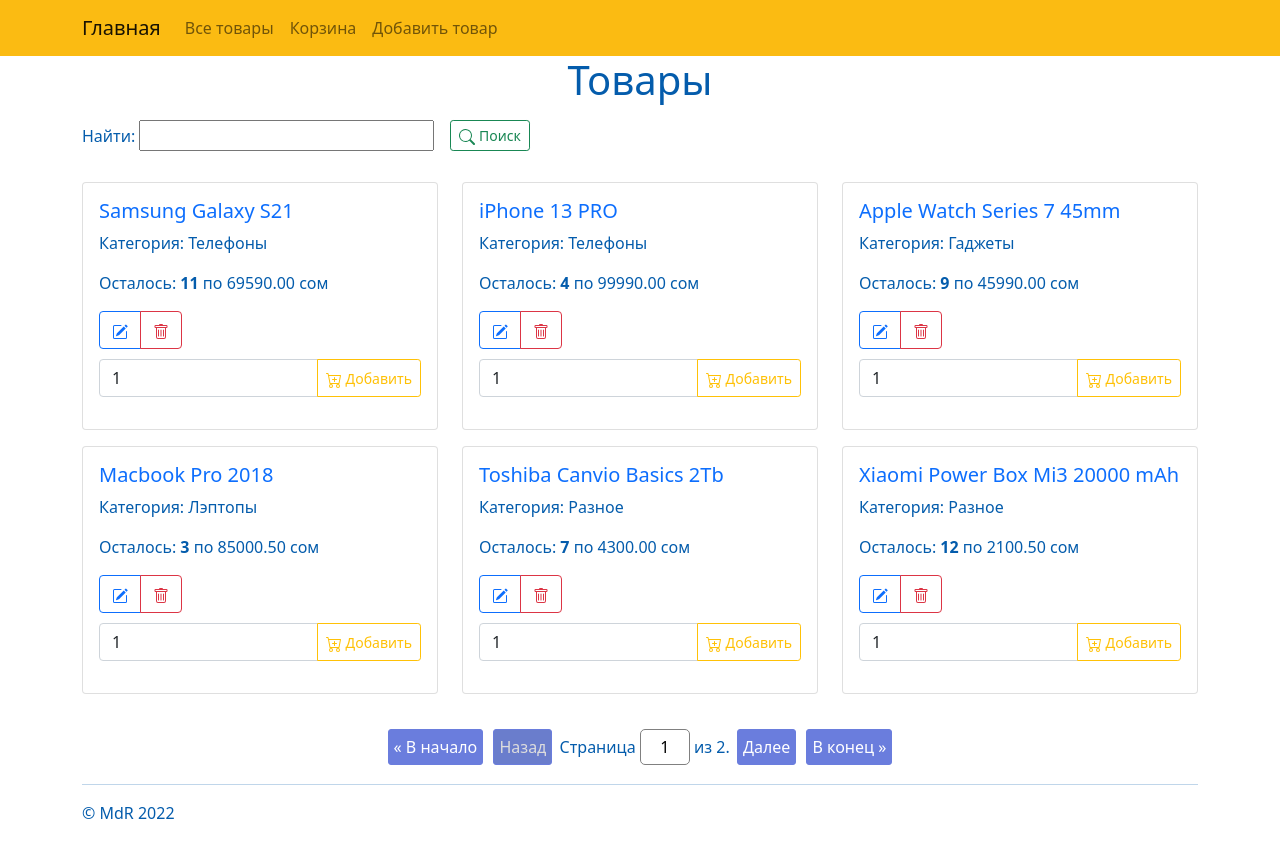
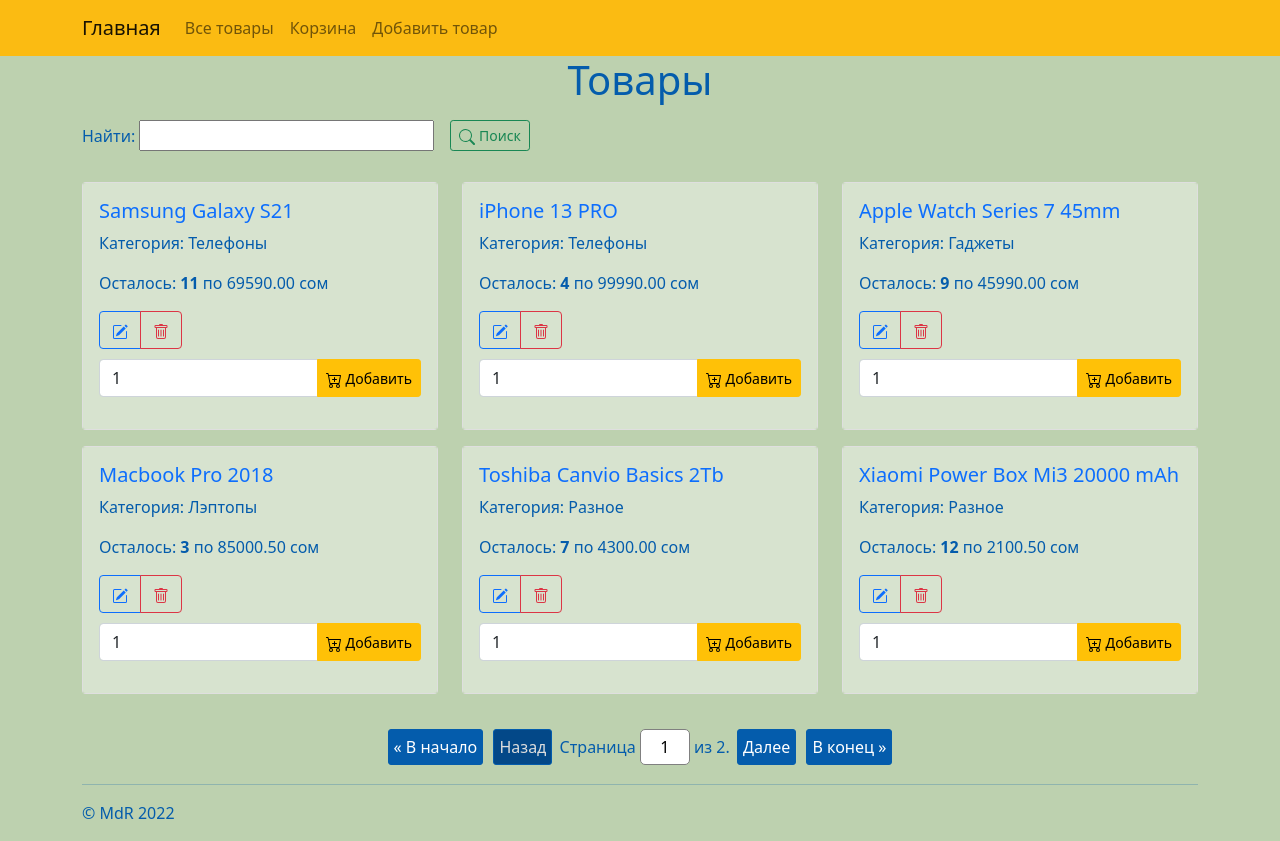
Before and after one commit to mtashtanovski/e-shop_labwork, a Django app: page / in a window 1280 px wide. Run offline with Django 3.2, Linux system fonts and the light colour scheme; data comes from the database, SQL or seed files in the repository.

Commit message:
1. Modified styling and displaying elements on pages.

```diff
--- a/source/webapp/static/css/styles.css
+++ b/source/webapp/static/css/styles.css
@@ -1,5 +1,10 @@
 body {
     color: #045cac;
+    background-color: #bdd1af;
+}
+
+.card-body {
+    background-color: #bdd1af99;
 }
 
 .pagination {
@@ -8,25 +13,25 @@ body {
 
 .pagination a, .pagination .page-disabled {
     display: inline-block;
-    border: solid 1px #6a7ddd;
+    border: solid 1px #045cac;
     border-radius: 3px;
     padding: 5px;
     margin: 3px;
 }
 
 .pagination a {
-    background: #6a7ddd;
+    background: #045cac;
     color: white;
     text-decoration: none;
 }
 
 .pagination a:hover {
-    background: #6a7dff;
+    background: #3889d9;
     text-decoration: underline;
 }
 
 .pagination .page-disabled {
-    background: #6a7dcc;
+    background: #034888;
     color: #dddddd
 }
 
--- a/source/webapp/templates/partials/cart_add_form.html
+++ b/source/webapp/templates/partials/cart_add_form.html
@@ -3,7 +3,7 @@
     {% csrf_token %}
     <div class="input-group mb-3">
         <input type="number" name="qty" value="1" class="form-control" aria-describedby="button-addon2">
-        <button class="btn btn-outline-warning btn-sm" type="submit" id="button-addon2">
+        <button class="btn btn-warning btn-sm" type="submit" id="button-addon2">
             <svg xmlns="http://www.w3.org/2000/svg" width="16" height="16" fill="currentColor" class="bi bi-cart-plus" viewBox="0 0 16 16">
                 <path d="M9 5.5a.5.5 0 0 0-1 0V7H6.5a.5.5 0 0 0 0 1H8v1.5a.5.5 0 0 0 1 0V8h1.5a.5.5 0 0 0 0-1H9V5.5z"/>
                 <path d="M.5 1a.5.5 0 0 0 0 1h1.11l.401 1.607 1.498 7.985A.5.5 0 0 0 4 12h1a2 2 0 1 0 0 4 2 2 0 0 0 0-4h7a2 2 0 1 0 0 4 2 2 0 0 0 0-4h1a.5.5 0 0 0 .491-.408l1.5-8A.5.5 0 0 0 14.5 3H2.89l-.405-1.621A.5.5 0 0 0 2 1H.5zm3.915 10L3.102 4h10.796l-1.313 7h-8.17zM6 14a1 1 0 1 1-2 0 1 1 0 0 1 2 0zm7 0a1 1 0 1 1-2 0 1 1 0 0 1 2 0z"/>
```
